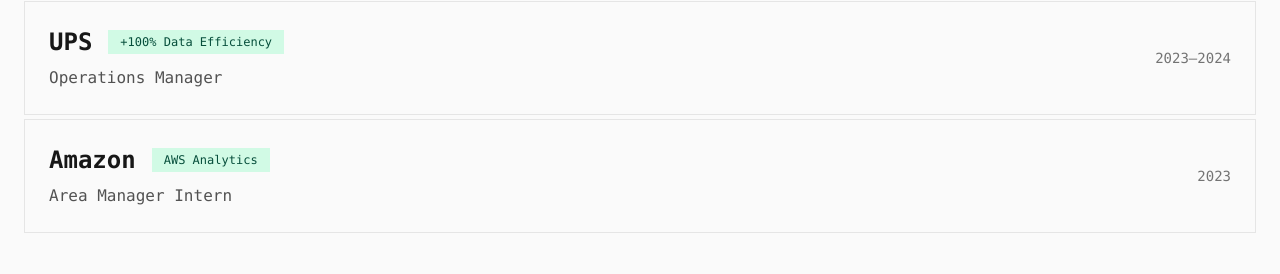
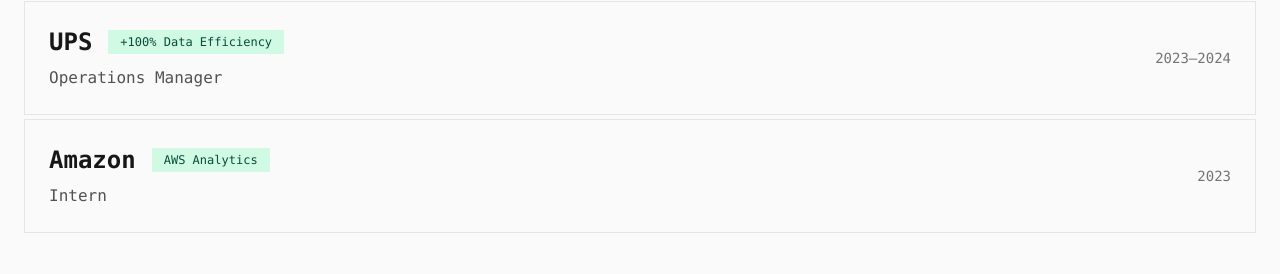
Before and after one commit to traysir/Blackwell-Portfolio, a React (Create React App) app: page / in a window 1280 px wide. Shown: the part 1270-1544 px from the top of the page. Built offline with nearby package versions, Linux system fonts and the light colour scheme.

Commit message:
Update index.html

```diff
--- a/src/App.tsx
+++ b/src/App.tsx
@@ -53,7 +53,7 @@
       category: "Web Development",
       description: "Maintained and optimized a nonprofit WordPress website, supporting fundraising and community outreach through reliable performance, improved usability, and structured content updates. Implemented SEO and analytics tracking to increase site traffic and engagement.",
       tags: ["HTML/CSS", "WordPress", "Analytics"],
-      link: "#",
+      link: "https://pfcnyc.org/",
       color: "emerald"
     },
     {
@@ -71,7 +71,7 @@
       category: "Side Project",
       description: "Roguelike dungeon crawler demonstrating algorithmic thinking and problem-solving through procedural generation and game mechanics.",
       tags: ["JavaScript", "Algorithms"],
-      link: "#",
+      link: "https://traysir.github.io/Arrowfall/",
       color: "rose"
     }
   ];
@@ -81,7 +81,7 @@
   const experience = [
     { company: "ADP", role: "Technical Analyst", period: "2024—Now", stat: "Top Performer" },
     { company: "UPS", role: "Operations Manager", period: "2023—2024", stat: "+100% Data Efficiency" },
-    { company: "Amazon", role: "Area Manager Intern", period: "2023", stat: "AWS Analytics" }
+    { company: "Amazon", role: "Intern", period: "2023", stat: "AWS Analytics" }
   ];
 
   return (
```
